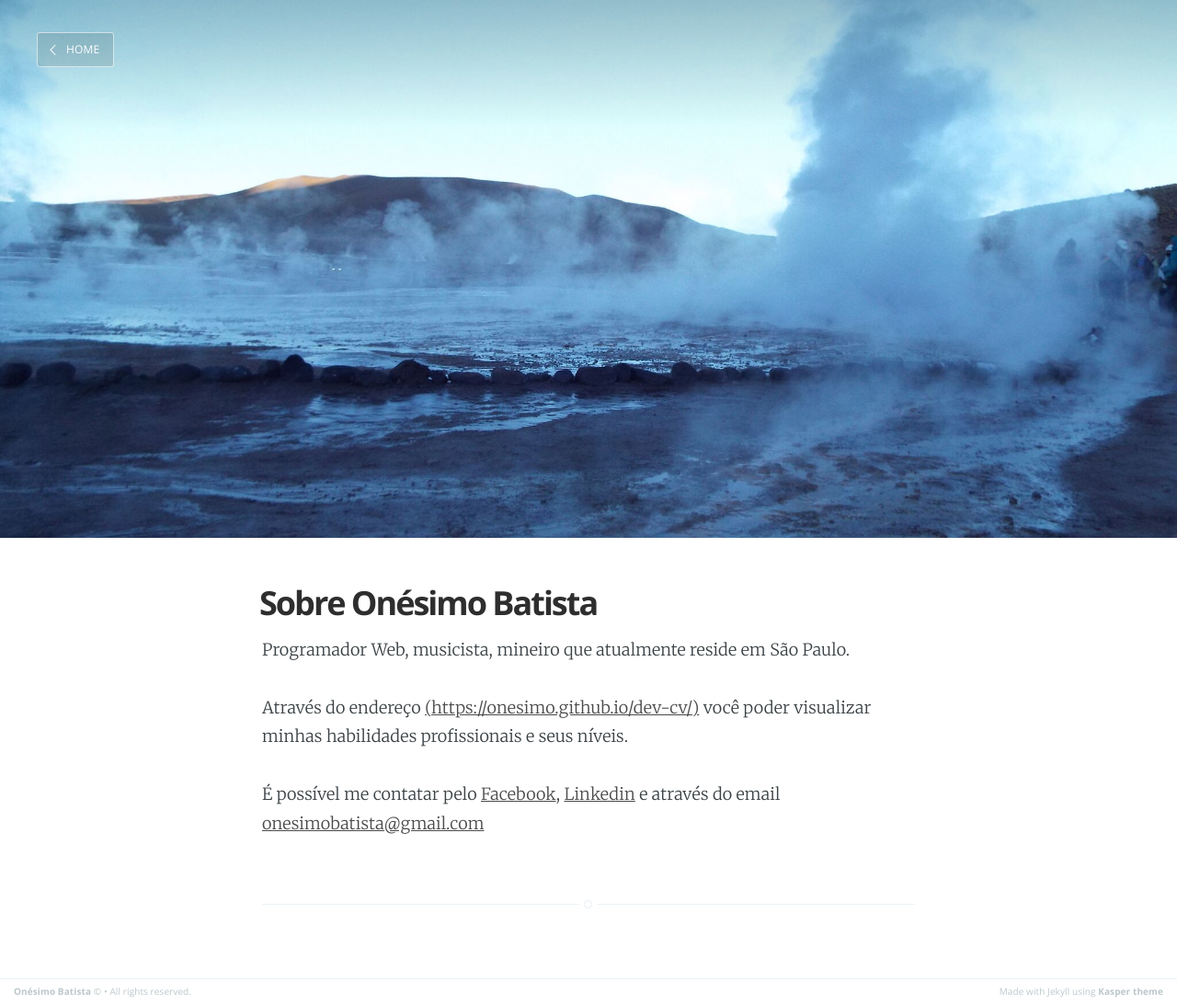
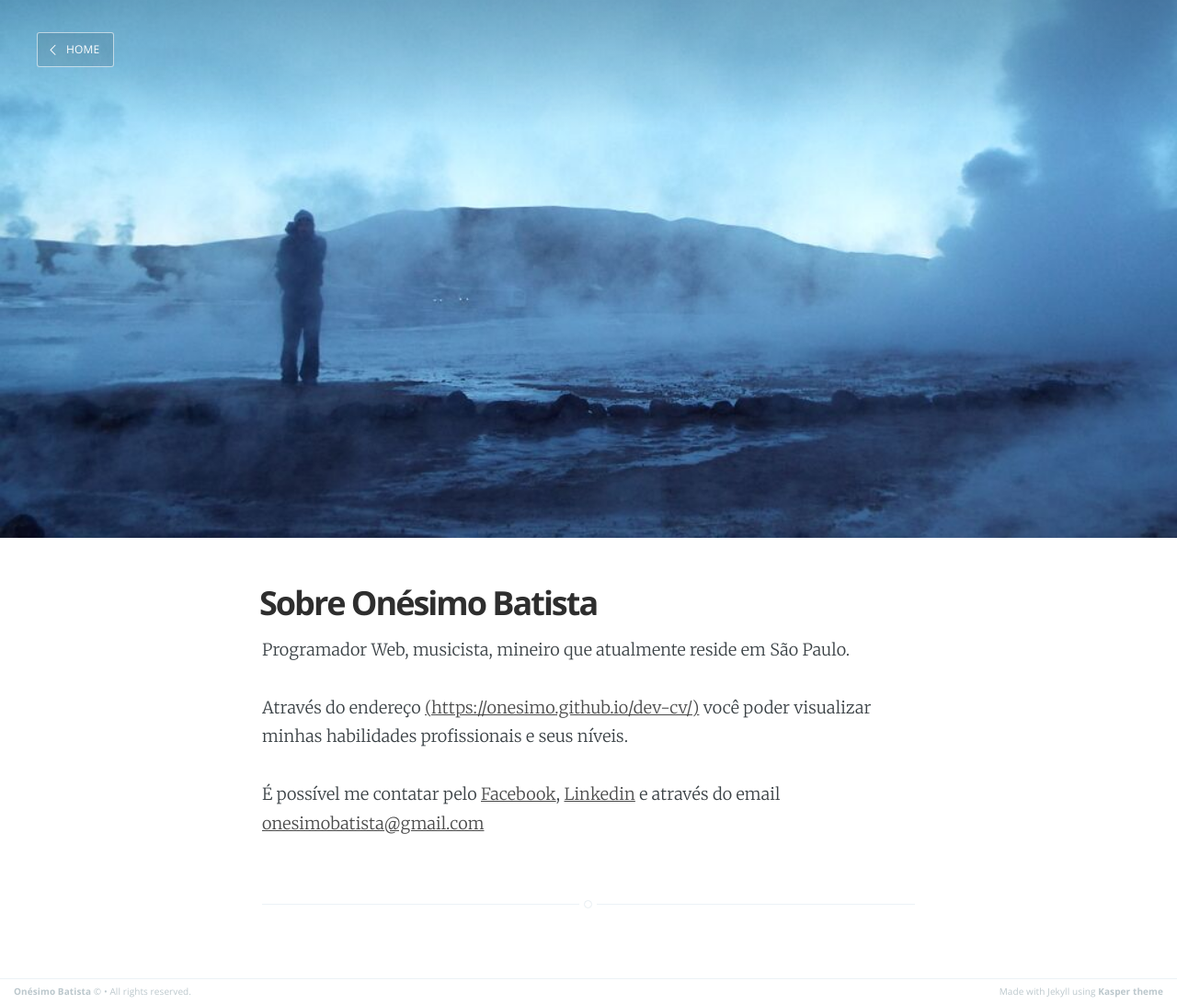
Before and after one commit to onesimo/blog, a Jekyll site: the page built from about/index.md, in a window 1280 px wide. Shown: the whole page at 92% size. Built offline with Jekyll 4.4.1, drawn with Linux system fonts in a browser that asks for light colours.

Commit message:
info updated

```diff
--- a/_config.yml
+++ b/_config.yml
@@ -5,7 +5,7 @@ meta_description: "Onésimo Batista, Tech, Music, Languages"
 markdown: kramdown
 highlighter: rouge
 logo: false
-paginate: 15
+paginate: 10
 baseurl: /
 domain_name: 'https://onesimo.github.io'
 google_analytics: 'UA-XXXXXXXX-X'
--- a/about/index.md
+++ b/about/index.md
@@ -1,7 +1,7 @@
 ---
 layout: page
 title: Sobre Onésimo Batista
-cover: '/assets/images/chile_atacama_06.jpeg'
+cover: '/assets/images/chile_atacama_0.jpeg'
 ---
 
 Programador Web, musicista, mineiro que atualmente reside em São Paulo.
--- a/index.html
+++ b/index.html
@@ -1,7 +1,7 @@
 ---
 layout: default
 title: Home
-cover: '/assets/images/chile_atacama_0.jpeg'
+cover: '/assets/images/chile_atacama_06.jpeg'
 about: 'about.html'
 ---
 
```
